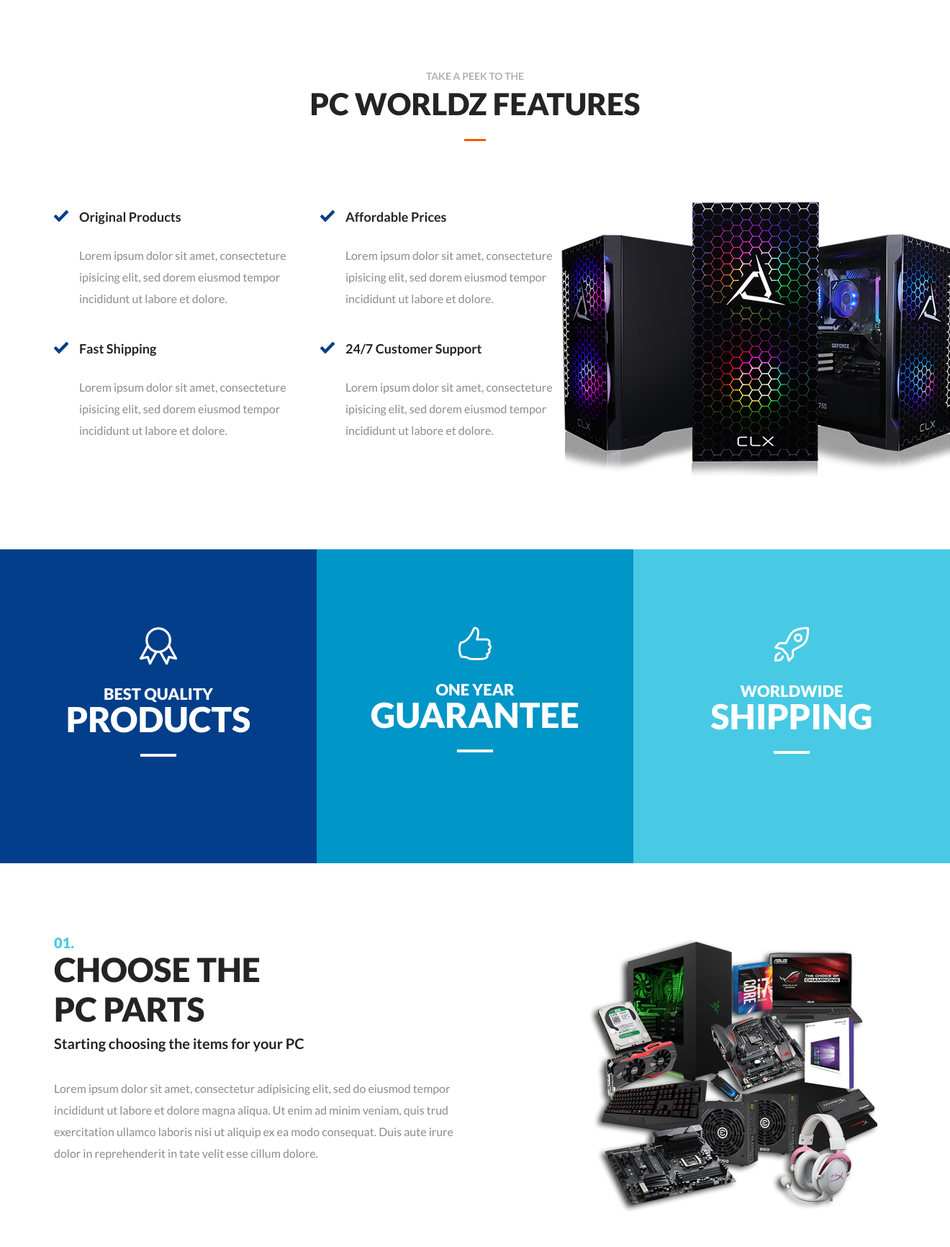
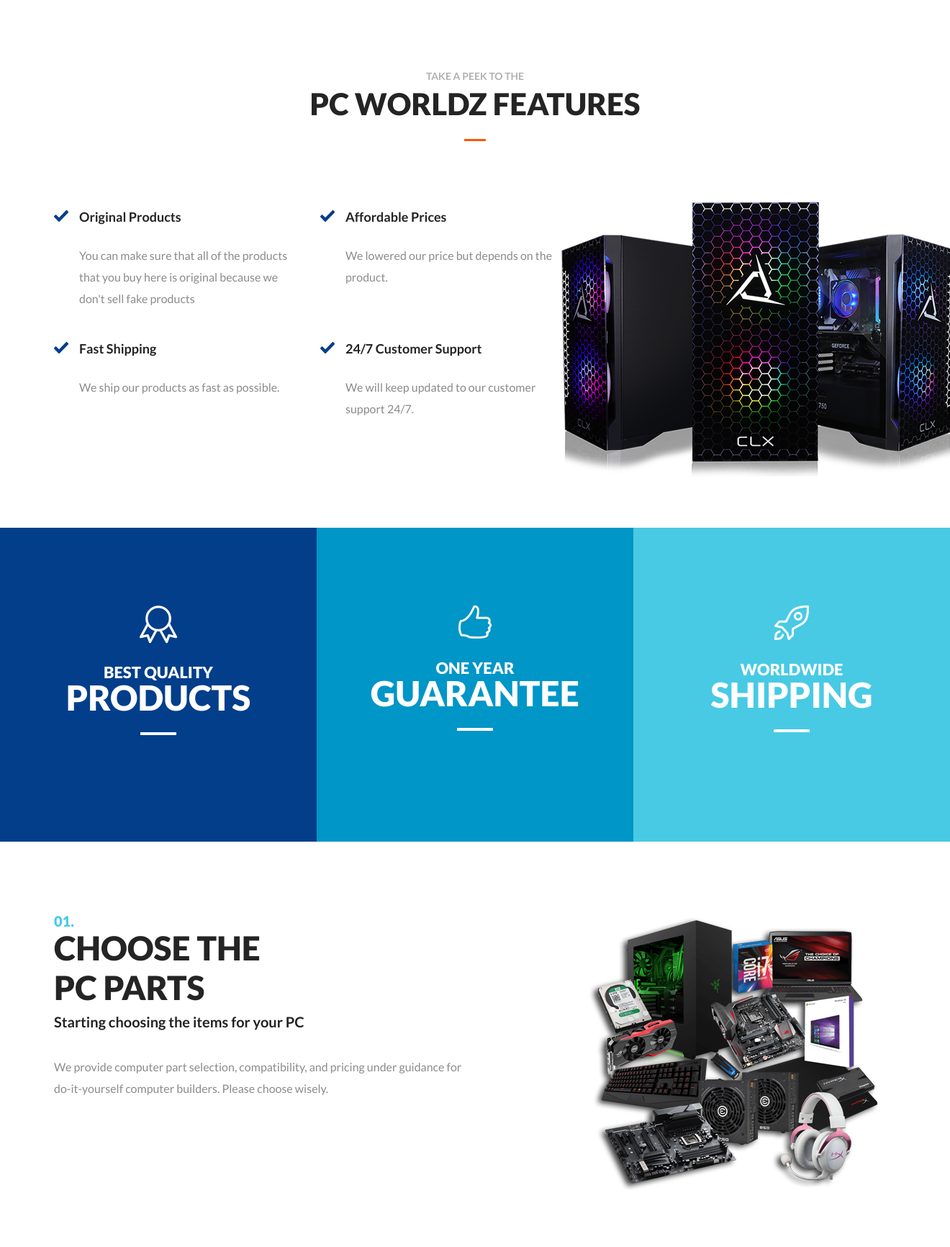
Before and after one commit to JeSaludo/Aquino_Peralta_Saludo_IT2F_finalProject_PCWorldz, a PHP site: page /home.php in a window 1320 px wide; the page is wider, and only the part inside the window is pictured. Shown: the part 2340-4072 px from the top of that part at 72% size. Run offline with PHP 8.4, Linux system fonts and the light colour scheme; some libraries are stand-ins or nearby versions.

Commit message:
updated home

```diff
--- a/home.php
+++ b/home.php
@@ -10,7 +10,7 @@
   <link rel="stylesheet" href="css/style.min.css">
   <!-- favicon -->
   <link rel="icon" href="favicon.ico">
-  <title>The Trickster | Home</title>
+  <title>PC WORLDZ | Home</title>
 </head>
 <body>
 
@@ -27,7 +27,7 @@
     <div class="form-popup-column small">
       <h2 class="subsection-title medium">Register now!</h2>
       <hr class="line-separator">
-      <p class="small">Lorem ipsum dolor sit amet, consectetur ipisicing elit, sed do eiusmod tempor incididunt ut labore et dolore magna aliqua.</p>
+      <p class="small">Fill all the requirements on the space provided.</p>
       <!-- FORM -->
       <form>
         <!-- FORM ROW -->
@@ -46,7 +46,7 @@
 
         <!-- FORM ROW -->
         <div class="form-row separated">
-          <button class="button dark full">Register to Trickster!</button>
+          <button class="button dark full">Register to PC WORLDZ!</button>
         </div>
         <!-- /FORM ROW -->
       </form>
@@ -60,7 +60,7 @@
 
     <!-- FORM POPUP COLUMN -->
     <div class="form-popup-column small">
-      <h2 class="subsection-title medium">Login to Trickster</h2>
+      <h2 class="subsection-title medium">Login to PC WORLDZ</h2>
       <hr class="line-separator">
       <!-- FORM -->
       <form>
@@ -343,7 +343,7 @@
       <!-- LOGO -->
       <figure class="logo">
         <img src="img/logo.png" alt="logo">
-        <figcaption>The Trickster</figcaption>
+        <figcaption>PC WORLDZ</figcaption>
       </figure>
       <!-- /LOGO -->
 
@@ -829,7 +829,7 @@
 
           <!-- MOBILE MENU DROPDOWN ITEM -->
           <li class="mobile-menu-dropdown-item">
-            <a href="aboutus.php">About Us</a>
+            <a href="aboutus.php">asdf</a>
           </li>
 
           <!-- MOBILE MENU DROPDOWN ITEM -->
@@ -1148,7 +1148,7 @@ We hope you enjoy our products as much as we enjoy offering them to you. If you
           </svg>
           <!-- /SVG CHECK -->
           <p class="title">Original Products</p>
-          <p>Lorem ipsum dolor sit amet, consecteture ipisicing elit, sed dorem eiusmod tempor incididunt ut labore et dolore.</p>
+          <p>You can make sure that all of the products that you buy here is original because we don't sell fake products</p>
         </li>
         <!-- /FEATURE LIST ITEM -->
 
@@ -1160,7 +1160,7 @@ We hope you enjoy our products as much as we enjoy offering them to you. If you
           </svg>
           <!-- /SVG CHECK -->
           <p class="title">Affordable Prices</p>
-          <p>Lorem ipsum dolor sit amet, consecteture ipisicing elit, sed dorem eiusmod tempor incididunt ut labore et dolore.</p>
+          <p>We lowered our price but depends on the product.</p>
         </li>
         <!-- /FEATURE LIST ITEM -->
 
@@ -1172,7 +1172,7 @@ We hope you enjoy our products as much as we enjoy offering them to you. If you
           </svg>
           <!-- /SVG CHECK -->
           <p class="title">Fast Shipping</p>
-          <p>Lorem ipsum dolor sit amet, consecteture ipisicing elit, sed dorem eiusmod tempor incididunt ut labore et dolore.</p>
+          <p>We ship our products as fast as possible.</p>
         </li>
         <!-- /FEATURE LIST ITEM -->
 
@@ -1184,7 +1184,7 @@ We hope you enjoy our products as much as we enjoy offering them to you. If you
           </svg>
           <!-- /SVG CHECK -->
           <p class="title">24/7 Customer Support</p>
-          <p>Lorem ipsum dolor sit amet, consecteture ipisicing elit, sed dorem eiusmod tempor incididunt ut labore et dolore.</p>
+          <p>We will keep updated to our customer support 24/7.</p>
         </li>
         <!-- /FEATURE LIST ITEM -->
       </ul>
@@ -1204,7 +1204,7 @@ We hope you enjoy our products as much as we enjoy offering them to you. If you
         <h5 class="title medium">Best Quality</h5>
         <h3 class="title big">Products</h3>
         <hr class="line-separator big">
-        <p>Lorem ipsum dolor sit amet, consectetur adipisicing elit, sed do eiusmod tempor incididunt ut labore.</p>
+        <p>We have the best quality pc products and items to make your pc at the next level.</p>
       </div>
       <!-- /SERVICE BANNER CONTENT -->
     </div>
@@ -1218,7 +1218,7 @@ We hope you enjoy our products as much as we enjoy offering them to you. If you
         <h5 class="title medium">One Year</h5>
         <h3 class="title big">Guarantee</h3>
         <hr class="line-separator big">
-        <p>Lorem ipsum dolor sit amet, consectetur adipisicing elit, sed do eiusmod tempor incididunt ut labore.</p>
+        <p>We will make sure that you get the best products in our shop</p>
       </div>
       <!-- /SERVICE BANNER CONTENT -->
     </div>
@@ -1232,7 +1232,7 @@ We hope you enjoy our products as much as we enjoy offering them to you. If you
         <h5 class="title medium">Worldwide</h5>
         <h3 class="title big">Shipping</h3>
         <hr class="line-separator big">
-        <p>Lorem ipsum dolor sit amet, consectetur adipisicing elit, sed do eiusmod tempor incididunt ut labore.</p>
+        <p>We ship our product all around the world.</p>
       </div>
       <!-- /SERVICE BANNER CONTENT -->
     </div>
@@ -1252,7 +1252,7 @@ We hope you enjoy our products as much as we enjoy offering them to you. If you
             <h6 class="title medium"><span class="bold">01.</span></h6>
             <h6 class="title large">Choose the<br>PC PARTS</h6>
             <h6 class="title small">Starting choosing the items for your PC</h6>
-            <p>Lorem ipsum dolor sit amet, consectetur adipisicing elit, sed do eiusmod tempor incididunt ut labore et dolore magna aliqua. Ut enim ad minim veniam, quis trud exercitation ullamco laboris nisi ut aliquip ex ea modo consequat. Duis aute irure dolor in reprehenderit in tate velit esse cillum dolore.</p>
+            <p>We provide computer part selection, compatibility, and pricing under guidance for do-it-yourself computer builders. Please choose wisely.</p>
           </div>
           <img src="img/home/step01.png" alt="step01" class="step-list-item-img">
         </div>
@@ -1264,7 +1264,7 @@ We hope you enjoy our products as much as we enjoy offering them to you. If you
             <h6 class="title medium"><span class="bold">02.</span></h6>
             <h6 class="title large">Add Items to<br>Cart</h6>
             <h6 class="title small">Don't forget to add desired items to your cart</h6>
-            <p>Lorem ipsum dolor sit amet, consectetur adipisicing elit, sed do eiusmod tempor incididunt ut labore et dolore magna aliqua. Ut enim ad minim veniam, quis trud exercitation ullamco laboris nisi ut aliquip ex ea modo consequat. Duis aute irure dolor in reprehenderit in tate velit esse cillum dolore en repentum der lorem.</p>
+            <p>You can add on product page, select add to cart, preferred variation option, and select add to cart. Don't miss out on exciting deals and discounts.</p>
           </div>
           <img src="img/home/step02.png" alt="step02" class="step-list-item-img">
         </div>
@@ -1276,7 +1276,7 @@ We hope you enjoy our products as much as we enjoy offering them to you. If you
             <h6 class="title medium"><span class="bold">03.</span></h6>
             <h6 class="title large">Confirm and<br>YOU'RE DONE</h6>
             <h6 class="title small">Finishing the purchase</h6>
-            <p>Lorem ipsum dolor sit amet, consectetur adipisicing elit, sed do eiusmod tempor incididunt ut labore et dolore magna aliqua. Ut enim ad minim veniam, quis trud exercitation ullamco laboris nisi ut aliquip ex ea modo consequat. Duis aute irure dolor in reprehenderit in tate velit esse cillum dolore.</p>
+            <p>Purchase and always check the confirmation and use your discount codes if you have one and then checkout.</p>
           </div>
           <img src="img/home/step03.png" alt="step03" class="step-list-item-img">
         </div>
@@ -1829,7 +1829,7 @@ We hope you enjoy our products as much as we enjoy offering them to you. If you
       <!-- WIDGET FORM INFO -->
       <div class="widget-form-info">
         <h6 class="title">Join our newsletter</h6>
-        <p>Lorem ipsum dolor sit amet, consectetur adipisicing elit.</p>
+        <p>Sign up and join.</p>
       </div>
       <!-- /WIDGET FORM INFO -->
 
@@ -1853,24 +1853,24 @@ We hope you enjoy our products as much as we enjoy offering them to you. If you
         <!-- LOGO -->
         <figure class="logo">
           <img src="img/logo-footer.png" alt="logo">
-          <figcaption>The Trickster</figcaption>
+          <figcaption>PC WORLDZ</figcaption>
         </figure>
         <!-- /LOGO -->
-        <p class="description">Lorem ipsum dolor sit amet, sectetur sicing elit, sed do eiusmod. Ut enim ad minim iam, quis trud exercitation laboris. En derum de lorem sectum eusidim en amet.</p>
+        <p class="description">We're dedicated to give you the very best of Computer Products, with a focus on quality, price and uniqueness. Founded in 2022 by Saludo, Peralta and Aquino, PC WORLDZ serves customer worldwide, and are thrilled to be a part of the fair trade wing of the IT industry.</p>
 
         <!-- CONTACTUS LIST -->
         <ul class="contactus-list">
           <!-- CONTACTUS LIST ITEM -->
           <li class="contactus-list-item">
             <i class="s-icon icon-location-pin"></i>
-            <p>568 The Bebop Avenue, CA</p>
+            <p>Marinduque, PH</p>
           </li>
           <!-- /CONTACTUS LIST ITEM -->
 
           <!-- CONTACTUS LIST ITEM -->
           <li class="contactus-list-item">
             <i class="s-icon icon-envelope"></i>
-            <a href="mailto:info@tricksterhelmets.com" class="link">info@tricksterhelmets.com</a>
+            <a href="mailto:info@tricksterhelmets.com" class="link">info@pcworldz.com</a>
           </li>
           <!-- /CONTACTUS LIST ITEM -->
 
@@ -2104,7 +2104,7 @@ We hope you enjoy our products as much as we enjoy offering them to you. If you
       <div class="content-dropdown-column full">
         <h6 class="title small secondary">Quick Contact</h6>
         <hr class="line-separator">
-        <p class="description">Lorem ipsum dolor sit amet, sectetur adipisicing elit, sed do eiusmod en derum der trenser lorem.</p>
+        <p class="description">You can contact by using our contact number or email us below by using our email info@pcworldz.com</p>
         <form class="quick-contact-form">
           <input type="text" class="dark" name="qc_email" placeholder="Email">
           <textarea name="qc_message" class="dark" placeholder="Message"></textarea>
@@ -2178,7 +2178,7 @@ We hope you enjoy our products as much as we enjoy offering them to you. If you
   <div class="widget-line-wrap dark widget-line-copy">
     <!-- WIDGET LINE -->
     <div class="widget-line big">
-      <p class="copyright"><span class="bold">The Trickster</span> | All Rights Reserved 2016</p>
+      <p class="copyright"><span class="bold">PC WORLDZ</span> | All Rights Reserved 2016</p>
       <!-- ACTIONS LIST -->
       <ul class="actions-list right">
         <!-- ACTIONS LIST ITEM -->
```
